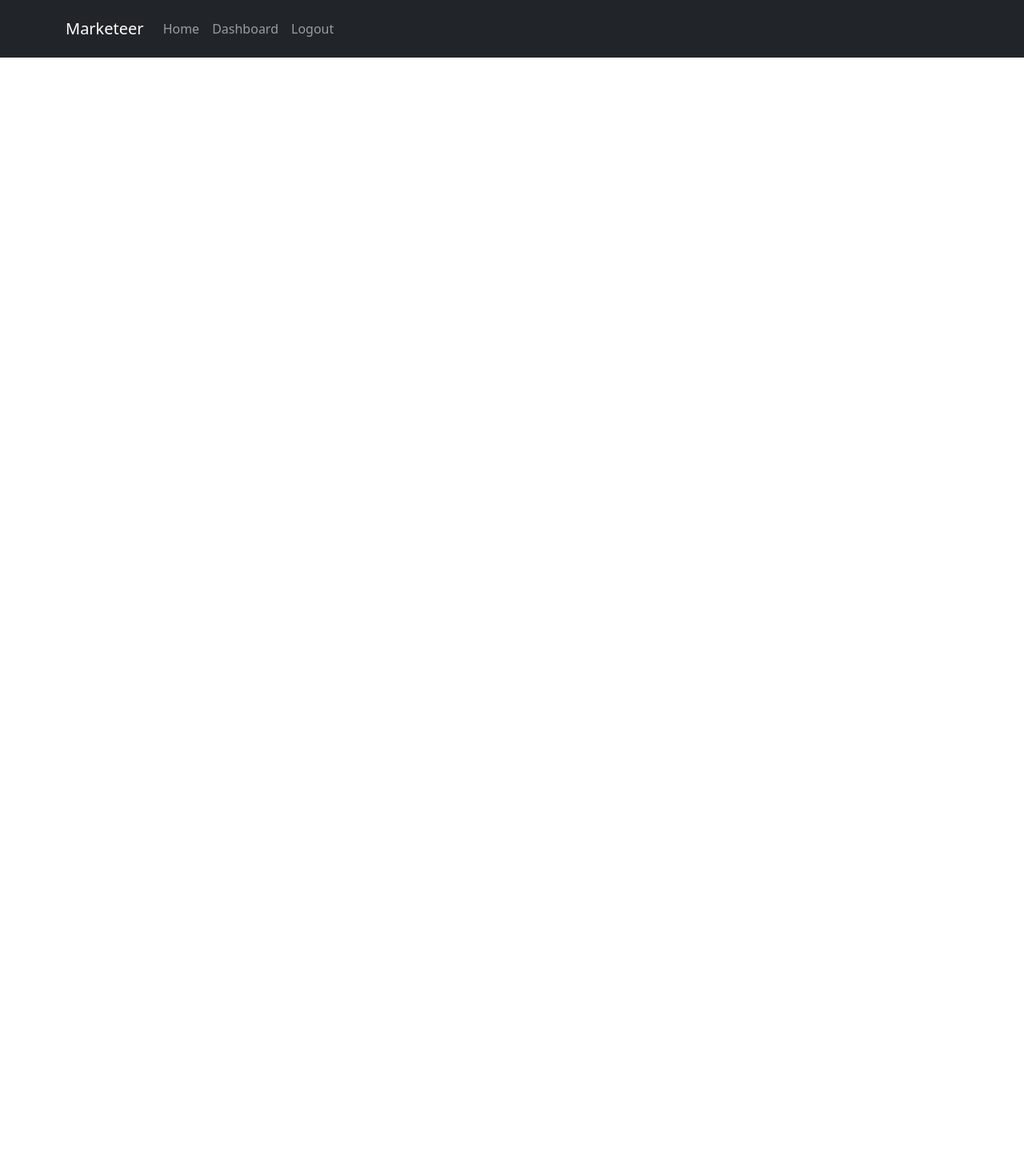
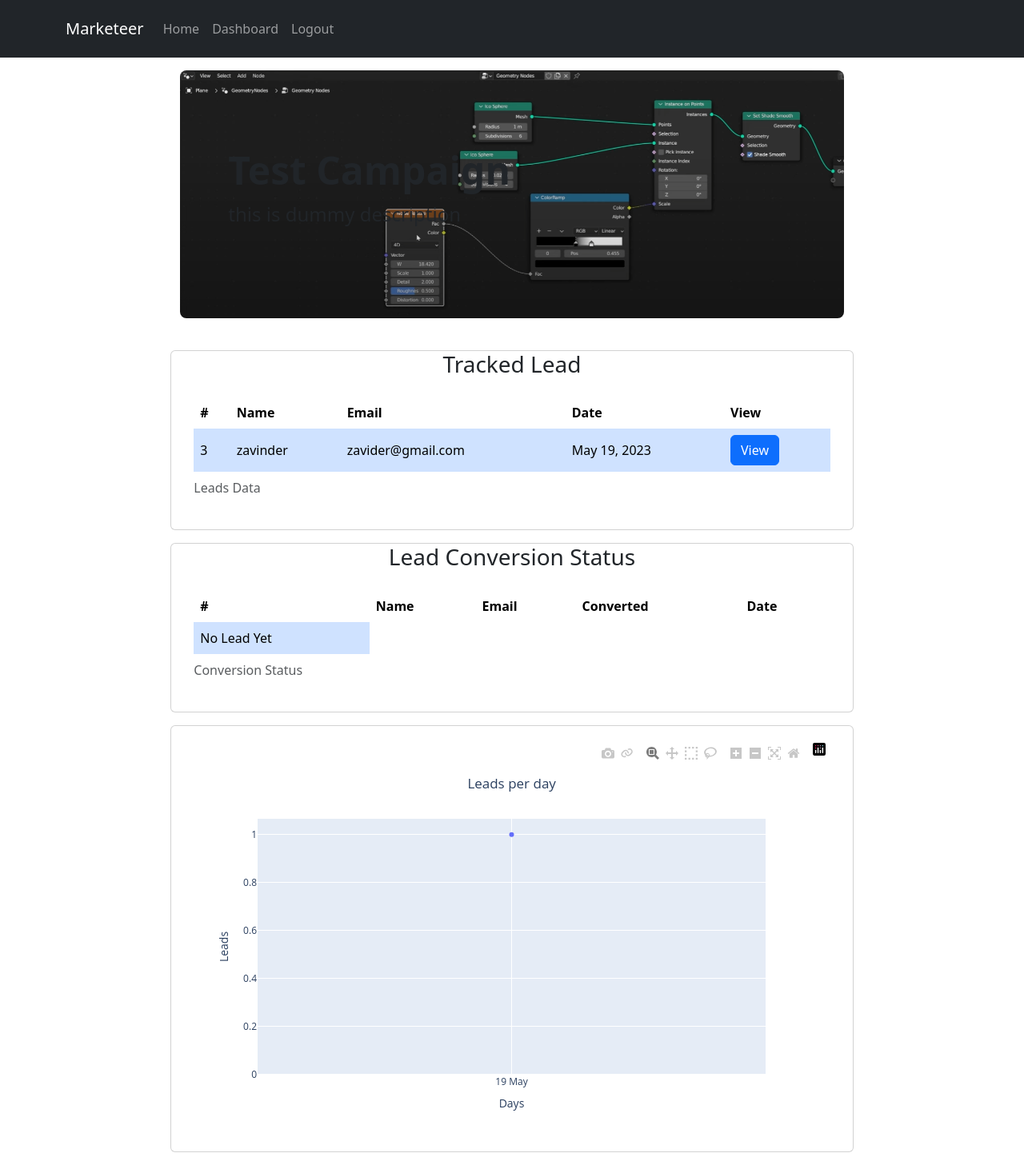
Before and after one commit to itzammn/marketeer, a Django app: a page that uses templates/layout/base.html in a window 1280 px wide. Shown: the whole page at 80% size. Before the commit the page ends 72 px from the top, so only its background shows below. Run offline with Django 4.2, Linux system fonts and the light colour scheme; a user stored in the database is signed in; data comes from the database, SQL or seed files in the repository; both versions use the stored data as it was after the commit; some libraries are stand-ins or nearby versions.

Commit message:
Backends done

```diff
--- a/Campaigns/models.py
+++ b/Campaigns/models.py
@@ -1,7 +1,12 @@
 from django.db import models
 from django.utils.text import slugify
 from django.contrib.auth.models import User
+from django.utils.translation import gettext_lazy as _
 
+class Gender(models.TextChoices):
+    MALE = "male", _("Male")
+    FEMALE = "female", _("Female")
+    OTHER = "other", _("Other")
 
 class Campaign(models.Model):
     name = models.CharField(max_length=255)
@@ -25,7 +30,6 @@ class Campaign(models.Model):
     def __str__(self):
         return self.name
 
-
 class Lead(models.Model):
     email = models.EmailField()
     name = models.CharField(max_length=255)
@@ -45,3 +49,29 @@ class LeadConversion(models.Model):
 
     def __str__(self):
         return self.lead.email
+
+class CampaignLandingPage(models.Model):
+    campaign = models.OneToOneField(Campaign, on_delete=models.CASCADE)
+    title = models.CharField(max_length=255)
+    description = models.TextField()
+    image = models.ImageField(upload_to='landing_page_images', null=True, blank=True)
+    created_at = models.DateTimeField(auto_now_add=True)
+    updated_at = models.DateTimeField(auto_now=True)
+
+    def __str__(self):
+        return self.title
+
+class Subscriber(models.Model):
+    first_name = models.CharField(max_length=255)
+    last_name = models.CharField(max_length=255)
+    email = models.EmailField()
+    phone = models.CharField(max_length=20)
+    city = models.CharField(max_length=255)
+    campaign = models.ForeignKey(Campaign, on_delete=models.CASCADE)
+    created_at = models.DateTimeField(auto_now_add=True)
+    gender = models.CharField(max_length=10, choices=Gender.choices, default=Gender.FEMALE)
+    class Meta:
+        unique_together = ['email', 'campaign']
+
+    def __str__(self):
+        return self.email
--- a/Campaigns/urls.py
+++ b/Campaigns/urls.py
@@ -6,7 +6,6 @@ urlpatterns = [
     path('<slug:slug>/details', views.show_campaign, name='campaign_detail'),
     path('<slug:slug>/edit', views.edit_campaign, name='campaign_edit'),
     path('<slug:slug>/delete', views.delete_campaign, name='campaign_delete'),
-    # path('<slug:slug>/leads/form', views.lead_form, name='lead_form'),
-    # path('<slug:slug>/leads/update', views.show_leads, name='show_leads'),
-    # path('<slug:slug>/report/view', views.view_report, name='view_report'),
+    path('<slug:slug>/leads/<int:id>/', views.lead_details, name='lead_details'),
+    path('<slug:slug>/leads/<int:id>/convert', views.convert_lead, name='convert_lead'),
 ]
--- a/Campaigns/views.py
+++ b/Campaigns/views.py
@@ -1,14 +1,20 @@
 from django.shortcuts import render, redirect
-from .models import Campaign, Lead
+from .models import Campaign, Lead, Subscriber, LeadConversion
 from .forms import CampaignForm, LeadForm
 from django.contrib.auth.decorators import login_required
 from django.contrib import messages
+import plotly.express as px
 
 @login_required
 def index(request):
     total_campaigns = Campaign.objects.filter(client=request.user).count()
     total_leads = Lead.objects.filter(campaign__client=request.user).count()
-    ctx = {'total_campaigns':total_campaigns,'total_leads':total_leads}
+    campaigns = Campaign.objects.filter(client=request.user)
+    ctx = {
+        'total_campaigns':total_campaigns,
+        'total_leads':total_leads,
+        'campaigns':campaigns
+    }
     return render(request,"campaigns/index.html", ctx)
 
 @login_required
@@ -30,7 +36,30 @@ def create_campaign(request):
 def show_campaign(request, slug):
     camp = Campaign.objects.get(slug=slug)
     leads = Lead.objects.filter(campaign=camp)
-    ctx = {'campaign':camp,'leads':leads}
+    lead_conversion = LeadConversion.objects.filter(lead__campaign=camp)
+    days, total_leads = [], []
+    for lead in leads:
+        days.append(lead.created_at.strftime("%d %b"))
+        total_leads.append(lead.campaign.lead_set.filter(created_at__date=lead.created_at.date()).count())
+        print(f'days: {days} => total_leads: {total_leads}')
+    line_graph = px.area(x=days, y=total_leads, title='Leads per day')
+    line_graph.update_xaxes(title_text='Days')
+    line_graph.update_yaxes(title_text='Leads')
+    line_graph.update_traces(mode='lines+markers')
+    line_graph.update_layout(
+        title={
+            'y':0.9,
+            'x':0.5,
+            'xanchor': 'center',
+            'yanchor': 'top'})
+    line_graph = line_graph.to_html(full_html=False, default_height=500,)
+    ctx = {
+        'camp':camp,
+        'leads':leads,
+        'days':days,
+        'total_leads':total_leads,
+        'line_graph':line_graph,
+        'lead_conversion':lead_conversion}
     return render(request,"campaigns/show.html", ctx)
 
 @login_required
@@ -55,3 +84,24 @@ def delete_campaign(request, slug):
     camp.delete()
     messages.success(request,"Campaign deleted successfully")
     return render(request,"campaigns/delete.html")
+
+@login_required
+def lead_details(request,slug, id):
+    lead = Lead.objects.get(id=id)
+    subcriber = Subscriber.objects.filter(email=lead.email).first()
+    camp = Campaign.objects.get(slug=slug)
+    ctx = {'lead':lead, 'subcriber':subcriber, 'camp':camp}
+    return render(request,"campaigns/lead_details.html", ctx)
+
+@login_required
+def convert_lead(request, slug, id):
+    lead = Lead.objects.get(id=id)
+    camp = Campaign.objects.get(slug=slug)
+    conversion = LeadConversion.objects.filter(lead=lead).first()
+    if conversion:
+        conversion.converted = True
+        conversion.save()
+    else:
+        LeadConversion.objects.create(lead=lead, converted=True)
+    messages.success(request,"Lead converted successfully")
+    return redirect('campaign_detail', slug=slug)
--- a/templates/campaigns/show.html
+++ b/templates/campaigns/show.html
@@ -1,15 +1,117 @@
 {% extends 'layout/base.html' %}
 {% load static %}
 {% load django_bootstrap5 %}
-{% block css %}{% endblock %}
+{% block css %}
+<style>
+    .image-bg {
+        background-image: url("{{camp.image.url}}");
+        background-size: cover;
+        aspect-ratio: 3/1;
+    }
+</style>
+{% endblock %}
 {% block content %}
 <div class="container-fluid">
-    <div class="row my-5">
+    <div class="row my-3">
         <div class="col-md-8 mx-auto">
-            <form method="POST" enctype="multipart/form-data">
-            </form>
+            <div class="p-5 mb-4 bg-light rounded-3 image-bg">
+                <div class="container-fluid py-5">
+                    <h1 class="display-5 fw-bold">{{camp.name}}</h1>
+                    <p class="col-md-8 fs-4">{{camp.description}}</p>
+                </div>
+            </div>
         </div>
     </div>
+    <div class="row mb-3">
+        <div class="col-md-8 mx-auto card">
+            <h3 class="text-center">Tracked Lead</h3>
+            <div class="table-responsive-lg card-body">
+                <table class="table
+            table-hover
+            table-borderless
+            align-middle">
+                    <thead class="table-light">
+                        <caption>Leads Data</caption>
+                        <tr>
+                            <th>#</th>
+                            <th>Name</th>
+                            <th>Email</th>
+                            <th>Date</th>
+                            <th>View</th>
+                        </tr>
+                    </thead>
+                    <tbody class="table-group-divider">
+
+                        {% for lead in leads %}
+                        <tr class="table-primary">
+                            <td scope="row">{{lead.id}}</td>
+                            <td>{{lead.name}}</td>
+                            <td>{{lead.email}}</td>
+                            <td>{{lead.created_at.date}}</td>
+                            <td><a href="{% url 'lead_details' camp.slug lead.id %}" class="btn btn-primary">View</a></td>
+                        </tr>
+                        {% empty %}
+                        <tr class="table-primary">
+                            <td scope="row">No Lead Yet</td>
+                        </tr>
+                        {% endfor %}
+                    </tbody>
+                    <tfoot>
+
+                    </tfoot>
+                </table>
+            </div>
+        </div>
+    </div>
+    <div class="row mb-3">
+        <div class="col-md-8 mx-auto card">
+            <h3 class="text-center">Lead Conversion Status</h3>
+            <div class="table-responsive-lg card-body">
+                <table class="table
+            table-hover
+            table-borderless
+            align-middle">
+                    <thead class="table-light">
+                        <caption>Conversion Status</caption>
+                        <tr>
+                            <th>#</th>
+                            <th>Name</th>
+                            <th>Email</th>
+                            <th>Converted</th>
+                            <th>Date</th>
+                        </tr>
+                    </thead>
+                    <tbody class="table-group-divider">
+
+                        {% for lc in lead_conversion %}
+                        <tr class="table-primary">
+                            <td scope="row">{{lc.id}}</td>
+                            <td>{{lc.lead.name}}</td>
+                            <td>{{lc.lead.email}}</td>
+                            <td>{{lc.converted}}</td>
+                            <td>{{lc.converted_at}}</td>
+                        </tr>
+                        {% empty %}
+                        <tr class="table-primary">
+                            <td scope="row">No Lead Yet</td>
+                        </tr>
+                        {% endfor %}
+                    </tbody>
+                    <tfoot>
+
+                    </tfoot>
+                </table>
+            </div>
+        </div>
+    </div>
+    <div class="row mb-3">
+        <div class="col-md-8 mx-auto card">
+            <div class="card-body">
+                {{line_graph|safe}}
+            </div>
+        </div>
+    </div>
+
 </div>
 
 {% endblock %}
--- a/templates/layout/base.html
+++ b/templates/layout/base.html
@@ -11,6 +11,11 @@
     {% bootstrap_css %}
     {% bootstrap_javascript %}
     {% block css %} {% endblock %}
+    <style>
+        link {
+            text-decoration: none !important;
+        }
+    </style>
 </head>
 <body>
     <header>
```
Also changed, not shown: Campaigns/admin.py (+32 -1 lines), templates/campaigns/index.html (+36 -2 lines), templates/campaigns/lead_details.html (added, +23 -0 lines), Campaigns/migrations/0003_campaignlandingpage_subscriber.py (added), db.sqlite3, media/campaign_images/giphy.gif (added), media/profile/pics/bg1.png (added).
